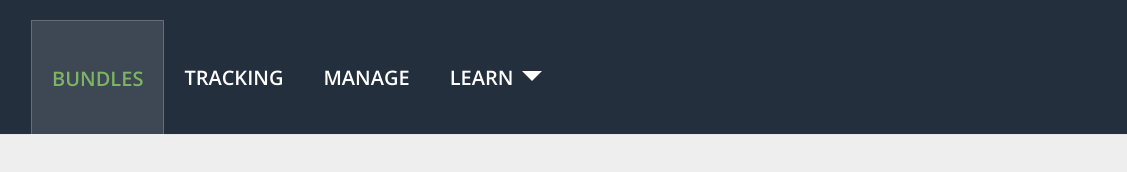
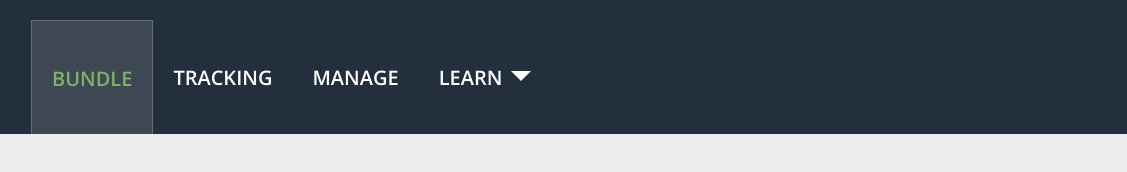
Before and after one commit to RGAtmira/Aloe, a website: page purealoe-distributor/www/index.html in a window 1280 px wide. Shown: the full height of the page, 153-1280 px from the left. Drawn offline with nearby package versions, Linux system fonts and the light colour scheme; no server answers.

Commit message:
Update index.html

```diff
--- a/purealoe-distributor/www/index.html
+++ b/purealoe-distributor/www/index.html
@@ -34,7 +34,7 @@
         </div>
         <div id="navbar" class="navbar-collapse collapse">
             <ul class="nav navbar-nav">
-                <li class="active"><a href="#" onclick="getBundleList()">Bundles</a></li>
+                <li class="active"><a href="#" onclick="getBundleList()">Bundle</a></li>
                 <li><a href="#about">Tracking</a></li>
                 <li><a href="#contact">Manage</a></li>
                 <li class="dropdown">
```
